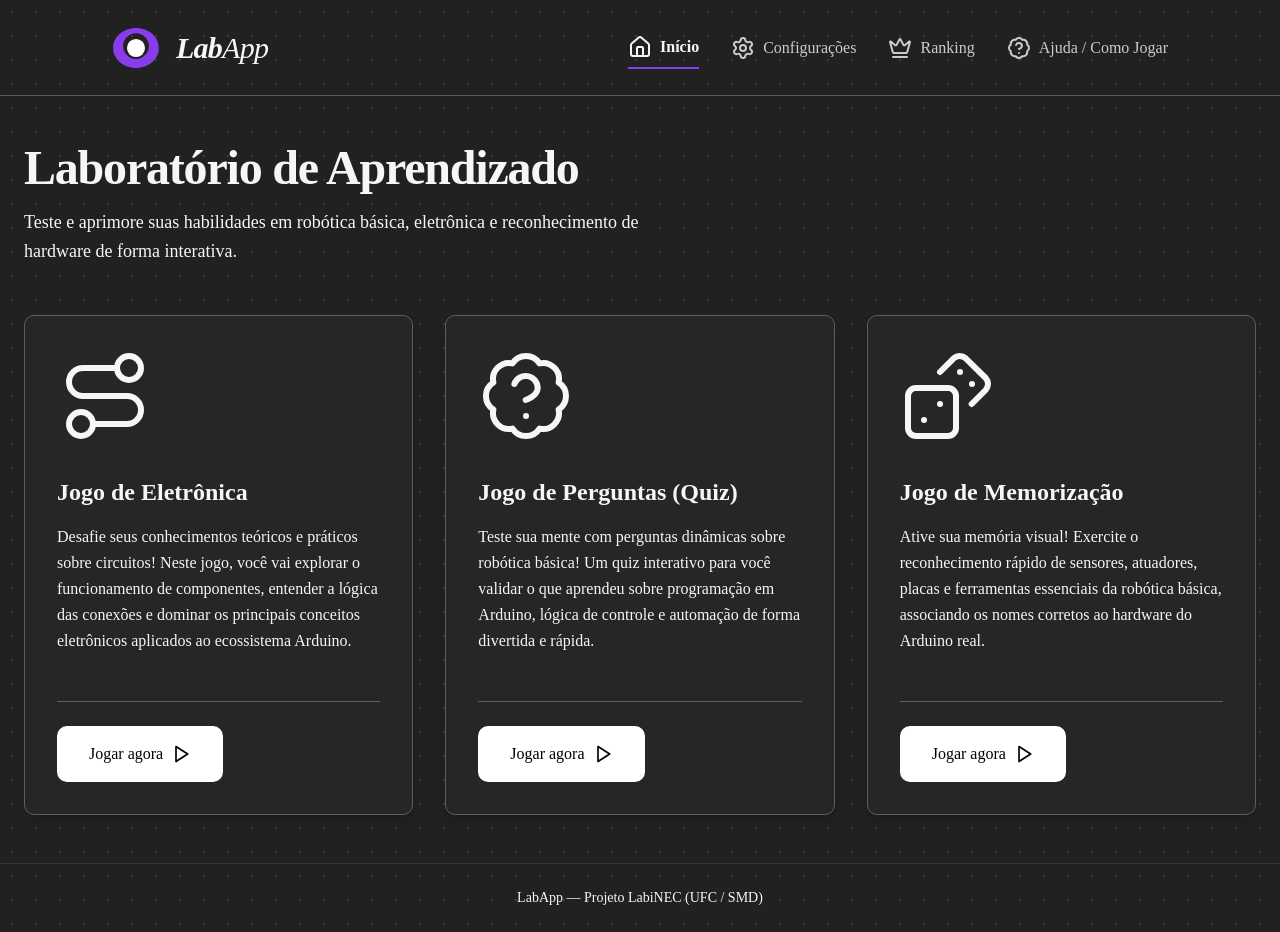
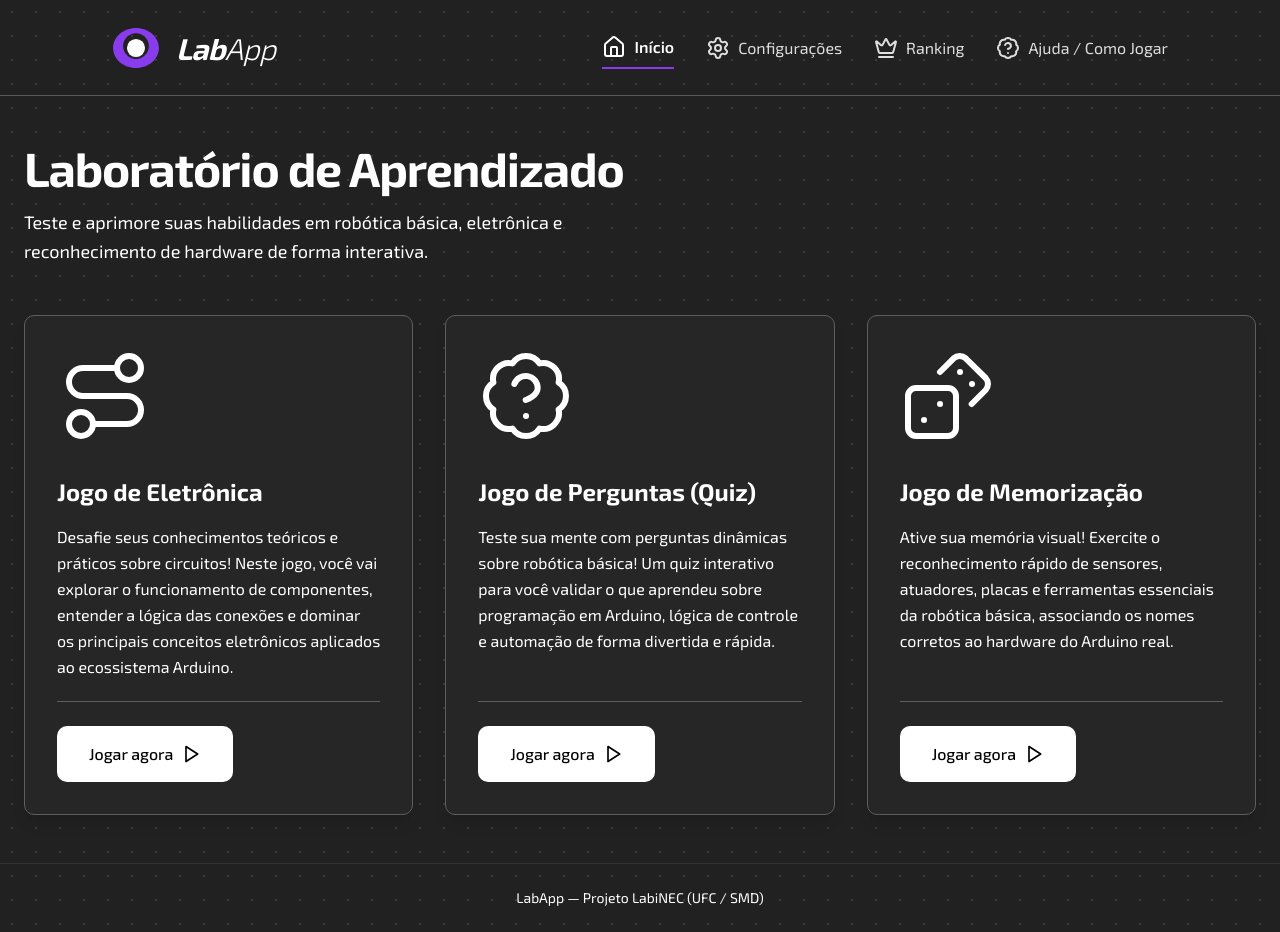
Before and after one commit to Project-404-Projeto-Integrado-l/LabApp, a Next.js app: page / in a window 1280 px wide. Built offline with nearby package versions, Linux system fonts and the light colour scheme.

Commit message:
fix: aplica mapeamento da fonte Exo 2 e define cor branca para todos os textos claros

```diff
--- a/src/app/globals.css
+++ b/src/app/globals.css
@@ -7,9 +7,9 @@
 @theme inline {
   --color-background: var(--background);
   --color-foreground: var(--foreground);
-  --font-sans: var(--font-sans);
+  --font-sans: var(--font-exo-2);
   --font-mono: var(--font-geist-mono);
-  --font-heading: var(--font-sans);
+  --font-heading: var(--font-exo-2);
   --color-sidebar-ring: var(--sidebar-ring);
   --color-sidebar-border: var(--sidebar-border);
   --color-sidebar-accent-foreground: var(--sidebar-accent-foreground);
--- a/src/app/page.tsx
+++ b/src/app/page.tsx
@@ -3,7 +3,7 @@ import { Route, BadgeHelp, Dices, Settings, Crown, Home as HomeIcon } from "luci
 
 export default function Home() {
   return (
-    <div className="relative min-h-screen bg-[#212121] text-[#F6F6F9] flex flex-col justify-between">
+    <div className="relative min-h-screen bg-[#212121] text-white font-sans flex flex-col justify-between">
       <div
         className="absolute inset-0 opacity-15 pointer-events-none"
         style={{
@@ -20,27 +20,27 @@ export default function Home() {
               <circle cx="35.5" cy="31" r="14" fill="#FFFFFF" />
             </svg>
           </div>
-          <span className="text-3xl tracking-tight text-[#F6F6F9]">
+          <span className="text-3xl tracking-tight text-white">
             <strong className="font-bold italic">Lab</strong>
             <span className="font-light italic">App</span>
           </span>
         </div>
 
         <nav className="flex items-center gap-8">
-          <Link href="/" className="flex items-center gap-2 py-2 border-b-2 border-[#883cec] text-[#F6F6F9] font-semibold">
-            <HomeIcon className="w-6 h-6 text-[#F6F6F9]" />
+          <Link href="/" className="flex items-center gap-2 py-2 border-b-2 border-[#883cec] text-white font-semibold">
+            <HomeIcon className="w-6 h-6 text-white" />
             <span>Início</span>
           </Link>
-          <Link href="#" className="flex items-center gap-2 py-2 text-[#F6F6F9] opacity-80 hover:opacity-100 transition-opacity">
-            <Settings className="w-6 h-6 text-[#F6F6F9]" />
+          <Link href="#" className="flex items-center gap-2 py-2 text-white opacity-85 hover:opacity-100 transition-opacity">
+            <Settings className="w-6 h-6 text-white" />
             <span>Configurações</span>
           </Link>
-          <Link href="#" className="flex items-center gap-2 py-2 text-[#F6F6F9] opacity-80 hover:opacity-100 transition-opacity">
-            <Crown className="w-6 h-6 text-[#F6F6F9]" />
+          <Link href="#" className="flex items-center gap-2 py-2 text-white opacity-85 hover:opacity-100 transition-opacity">
+            <Crown className="w-6 h-6 text-white" />
             <span>Ranking</span>
           </Link>
-          <Link href="#" className="flex items-center gap-2 py-2 text-[#F6F6F9] opacity-80 hover:opacity-100 transition-opacity">
-            <BadgeHelp className="w-6 h-6 text-[#F6F6F9]" />
+          <Link href="#" className="flex items-center gap-2 py-2 text-white opacity-85 hover:opacity-100 transition-opacity">
+            <BadgeHelp className="w-6 h-6 text-white" />
             <span>Ajuda / Como Jogar</span>
           </Link>
         </nav>
@@ -48,24 +48,24 @@ export default function Home() {
 
       <main className="relative z-10 flex-1 max-w-7xl w-full mx-auto px-6 py-12 flex flex-col justify-center gap-12">
         <div className="flex flex-col gap-4 max-w-3xl">
-          <h1 className="text-4xl md:text-5xl font-bold text-[#F6F6F9] tracking-tight">
+          <h1 className="text-4xl md:text-5xl font-bold text-white tracking-tight">
             Laboratório de Aprendizado
           </h1>
-          <p className="text-lg text-[#F6F6F9] leading-relaxed max-w-2xl">
+          <p className="text-lg text-white leading-relaxed max-w-2xl">
             Teste e aprimore suas habilidades em robótica básica, eletrônica e reconhecimento de hardware de forma interativa.
           </p>
         </div>
 
         <div className="grid grid-cols-1 md:grid-cols-3 gap-8">
           {/* Card 1: Jogo de Eletrônica */}
-          <div className="bg-[#262626] border border-[#5e5e5e] text-[#F6F6F9] h-[500px] flex flex-col justify-between p-8 rounded-lg shadow-lg">
+          <div className="bg-[#262626] border border-[#5e5e5e] text-white h-[500px] flex flex-col justify-between p-8 rounded-lg shadow-lg">
             <div className="flex flex-col items-start gap-8">
-              <Route className="w-24 h-24 text-[#F6F6F9] stroke-[1.5]" />
+              <Route className="w-24 h-24 text-white stroke-[1.5]" />
               <div className="flex flex-col gap-4">
-                <h2 className="text-2xl font-bold text-[#F6F6F9]">
+                <h2 className="text-2xl font-bold text-white">
                   Jogo de Eletrônica
                 </h2>
-                <p className="text-[#F6F6F9] text-sm md:text-base leading-relaxed">
+                <p className="text-white text-sm md:text-base leading-relaxed">
                   Desafie seus conhecimentos teóricos e práticos sobre circuitos! Neste jogo, você vai explorar o funcionamento de componentes, entender a lógica das conexões e dominar os principais conceitos eletrônicos aplicados ao ecossistema Arduino.
                 </p>
               </div>
@@ -74,8 +74,8 @@ export default function Home() {
             <div className="flex flex-col gap-6 w-full">
               <div className="w-full border-t border-[#5e5e5e]" />
               <div>
-                <button className="bg-white text-[#000000] hover:bg-gray-100 px-8 py-4 rounded-lg font-medium text-base flex items-center gap-2 transition-colors cursor-pointer">
-                  <span className="text-[#000000] font-medium">Jogar agora</span>
+                <button className="bg-white text-black hover:bg-gray-100 px-8 py-4 rounded-lg font-medium text-base flex items-center gap-2 transition-colors cursor-pointer">
+                  <span className="text-black font-medium">Jogar agora</span>
                   <svg viewBox="0 0 24 24" fill="none" stroke="#000000" strokeWidth="2" strokeLinecap="round" strokeLinejoin="round" className="w-5 h-5">
                     <polygon points="6 3 20 12 6 21 6 3" fill="none" />
                   </svg>
@@ -85,14 +85,14 @@ export default function Home() {
           </div>
 
           {/* Card 2: Jogo de Perguntas (Quiz) */}
-          <div className="bg-[#262626] border border-[#5e5e5e] text-[#F6F6F9] h-[500px] flex flex-col justify-between p-8 rounded-lg shadow-lg">
+          <div className="bg-[#262626] border border-[#5e5e5e] text-white h-[500px] flex flex-col justify-between p-8 rounded-lg shadow-lg">
             <div className="flex flex-col items-start gap-8">
-              <BadgeHelp className="w-24 h-24 text-[#F6F6F9] stroke-[1.5]" />
+              <BadgeHelp className="w-24 h-24 text-white stroke-[1.5]" />
               <div className="flex flex-col gap-4">
-                <h2 className="text-2xl font-bold text-[#F6F6F9]">
+                <h2 className="text-2xl font-bold text-white">
                   Jogo de Perguntas (Quiz)
                 </h2>
-                <p className="text-[#F6F6F9] text-sm md:text-base leading-relaxed">
+                <p className="text-white text-sm md:text-base leading-relaxed">
                   Teste sua mente com perguntas dinâmicas sobre robótica básica! Um quiz interativo para você validar o que aprendeu sobre programação em Arduino, lógica de controle e automação de forma divertida e rápida.
                 </p>
               </div>
@@ -101,8 +101,8 @@ export default function Home() {
             <div className="flex flex-col gap-6 w-full">
               <div className="w-full border-t border-[#5e5e5e]" />
               <div>
-                <button className="bg-white text-[#000000] hover:bg-gray-100 px-8 py-4 rounded-lg font-medium text-base flex items-center gap-2 transition-colors cursor-pointer">
-                  <span className="text-[#000000] font-medium">Jogar agora</span>
+                <button className="bg-white text-black hover:bg-gray-100 px-8 py-4 rounded-lg font-medium text-base flex items-center gap-2 transition-colors cursor-pointer">
+                  <span className="text-black font-medium">Jogar agora</span>
                   <svg viewBox="0 0 24 24" fill="none" stroke="#000000" strokeWidth="2" strokeLinecap="round" strokeLinejoin="round" className="w-5 h-5">
                     <polygon points="6 3 20 12 6 21 6 3" fill="none" />
                   </svg>
@@ -112,14 +112,14 @@ export default function Home() {
           </div>
 
           {/* Card 3: Jogo de Memorização */}
-          <div className="bg-[#262626] border border-[#5e5e5e] text-[#F6F6F9] h-[500px] flex flex-col justify-between p-8 rounded-lg shadow-lg">
+          <div className="bg-[#262626] border border-[#5e5e5e] text-white h-[500px] flex flex-col justify-between p-8 rounded-lg shadow-lg">
             <div className="flex flex-col items-start gap-8">
-              <Dices className="w-24 h-24 text-[#F6F6F9] stroke-[1.5]" />
+              <Dices className="w-24 h-24 text-white stroke-[1.5]" />
               <div className="flex flex-col gap-4">
-                <h2 className="text-2xl font-bold text-[#F6F6F9]">
+                <h2 className="text-2xl font-bold text-white">
                   Jogo de Memorização
                 </h2>
-                <p className="text-[#F6F6F9] text-sm md:text-base leading-relaxed">
+                <p className="text-white text-sm md:text-base leading-relaxed">
                   Ative sua memória visual! Exercite o reconhecimento rápido de sensores, atuadores, placas e ferramentas essenciais da robótica básica, associando os nomes corretos ao hardware do Arduino real.
                 </p>
               </div>
@@ -128,8 +128,8 @@ export default function Home() {
             <div className="flex flex-col gap-6 w-full">
               <div className="w-full border-t border-[#5e5e5e]" />
               <div>
-                <button className="bg-white text-[#000000] hover:bg-gray-100 px-8 py-4 rounded-lg font-medium text-base flex items-center gap-2 transition-colors cursor-pointer">
-                  <span className="text-[#000000] font-medium">Jogar agora</span>
+                <button className="bg-white text-black hover:bg-gray-100 px-8 py-4 rounded-lg font-medium text-base flex items-center gap-2 transition-colors cursor-pointer">
+                  <span className="text-black font-medium">Jogar agora</span>
                   <svg viewBox="0 0 24 24" fill="none" stroke="#000000" strokeWidth="2" strokeLinecap="round" strokeLinejoin="round" className="w-5 h-5">
                     <polygon points="6 3 20 12 6 21 6 3" fill="none" />
                   </svg>
@@ -140,7 +140,7 @@ export default function Home() {
         </div>
       </main>
 
-      <footer className="relative z-10 py-6 text-center text-sm text-[#F6F6F9] border-t border-[#333]">
+      <footer className="relative z-10 py-6 text-center text-sm text-white border-t border-[#333]">
         <p>LabApp — Projeto LabiNEC (UFC / SMD)</p>
       </footer>
     </div>
```
